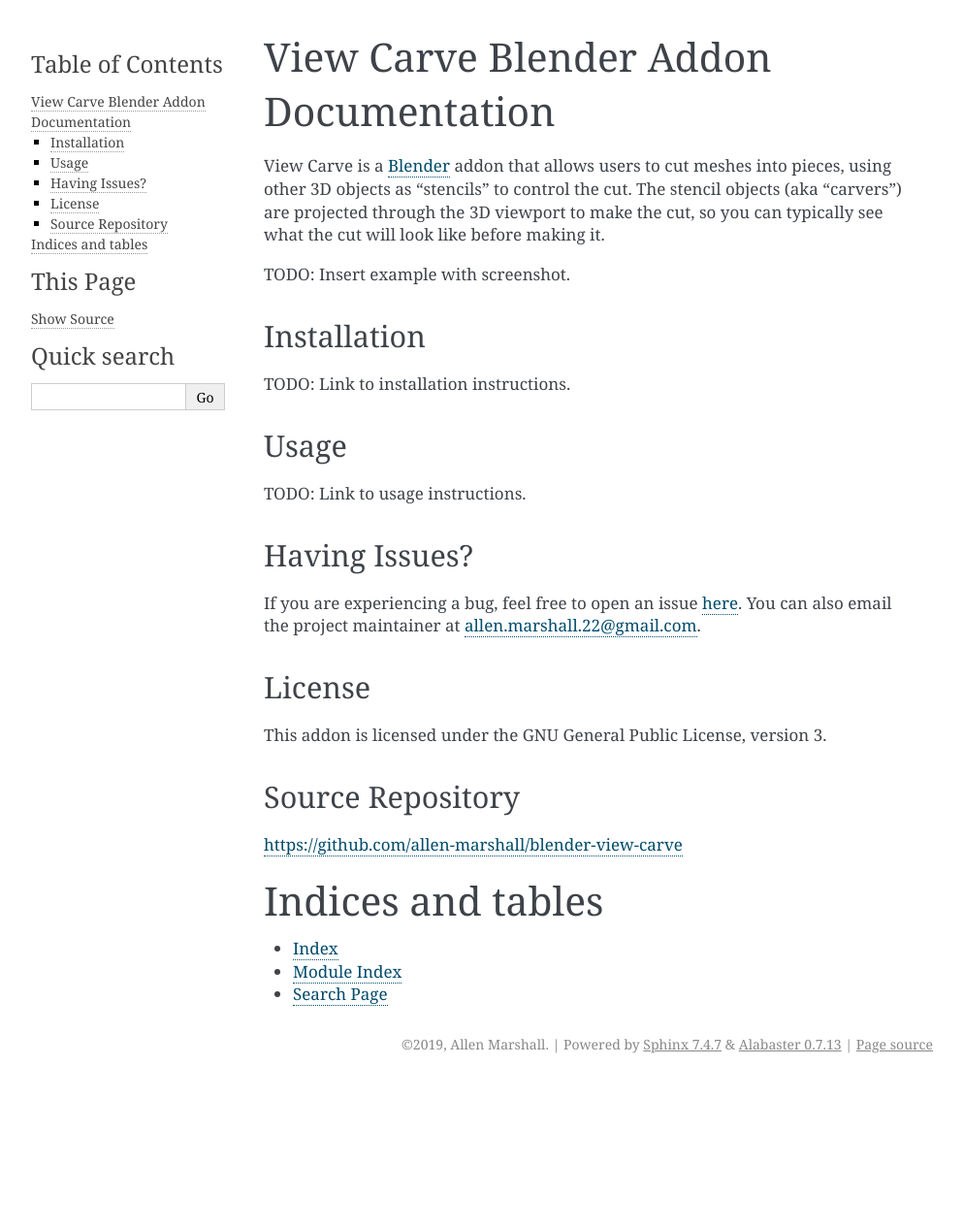
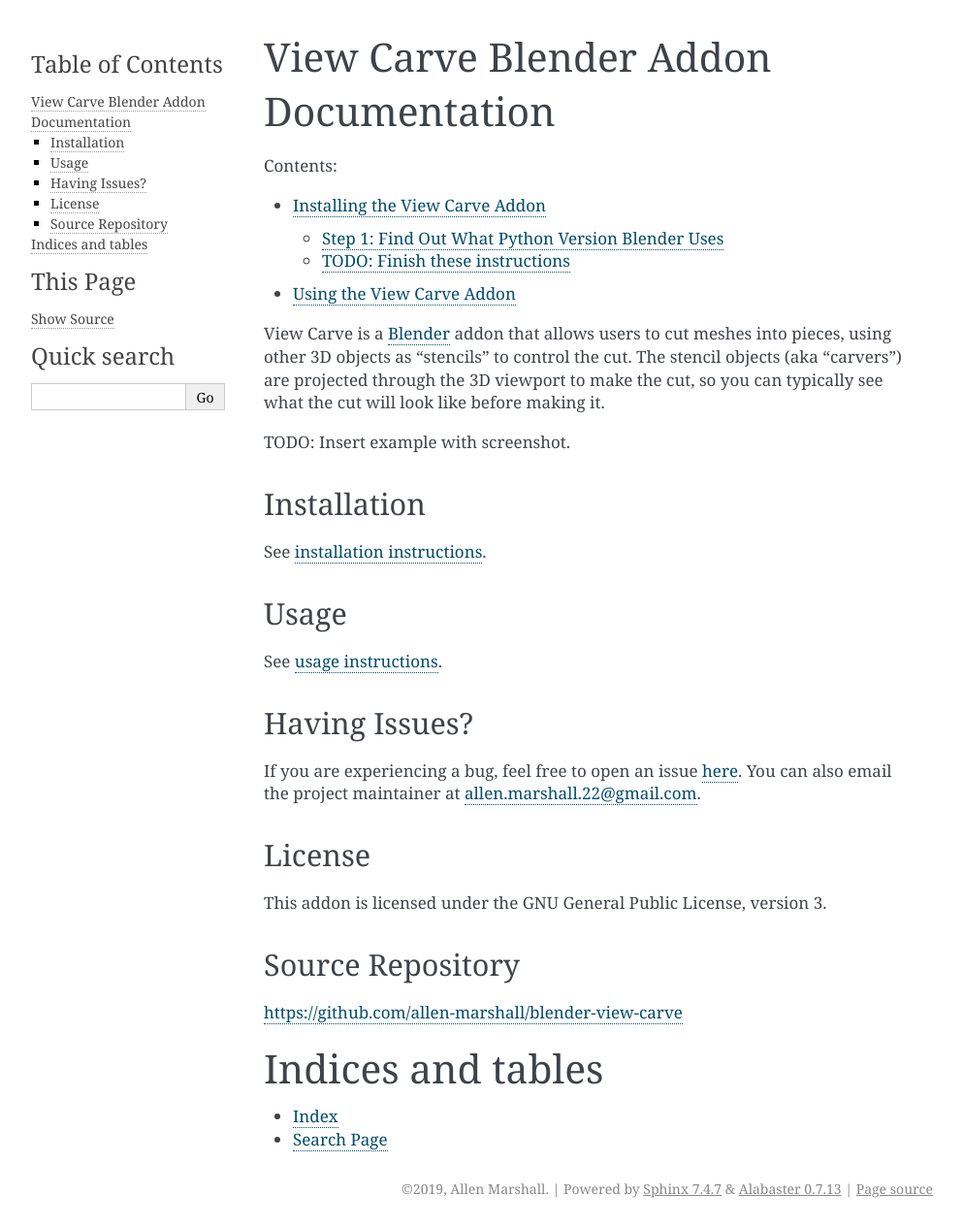
Before and after one commit to allen-marshall/blender-view-carve, a Sphinx documentation site: the page built from docs/index.rst, in a window 1280 px wide. Shown: the whole page at 97% size, without its empty margins (148-1141 px from the left). Built offline with Sphinx 7.4.7, drawn with Linux system fonts in a browser that asks for light colours; before the commit the page ends 1116 px from its top, so only the background shows below that.

Commit message:
Started writing installation instructions.

```diff
--- a/docs/index.rst
+++ b/docs/index.rst
@@ -16,20 +19,19 @@ TODO: Insert example with screenshot.
 Installation
 ------------
 
-TODO: Link to installation instructions.
+See :doc:`installation instructions <installation>`.
 
 Usage
 -----
 
-TODO: Link to usage instructions.
+See :doc:`usage instructions <usage>`.
 
 Having Issues?
 --------------
 
 If you are experiencing a bug, feel free to open an issue
-here_. You can also email the project maintainer at allen.marshall.22@gmail.com.
-
-.. _here: https://github.com/allen-marshall/blender-view-carve/issues
+`here <https://github.com/allen-marshall/blender-view-carve/issues>`_. You can also email the project maintainer at
+allen.marshall.22@gmail.com.
 
 License
 -------
--- /dev/null
+++ b/docs/installation.rst
@@ -0,0 +1,23 @@
+Installing the View Carve Addon
+===============================
+
+The View Carve addon depends on the following Python libraries:
+
+- `ordered-set <https://pypi.org/project/ordered-set/>`_ (tested with version 3.1)
+- `Shapely <https://pypi.org/project/Shapely/>`_ (tested with version 1.6.4.post2)
+- `triangle <https://pypi.org/project/triangle/>`_ (tested with version 20190115.1)
+
+For the addon to function, these libraries must be available in Blender's Python environment. Unfortunately, installing
+Python libraries in Blender is not straightforward, especially when the libraries include native components. There are
+several ways to achieve it, each with some drawbacks. This documentation covers one way.
+
+Step 1: Find Out What Python Version Blender Uses
+-------------------------------------------------
+
+First you need to know what version of Python your installation of Blender is using. Open Blender, then click on the
+"Scripting" tab at the top of the window. You should see a console panel that starts with the text
+"PYTHON INTERACTIVE CONSOLE" followed by a version number (e.g. "3.7.0"). This version number is the Python version that
+Blender is using.
+
+TODO: Finish these instructions
+-------------------------------
--- /dev/null
+++ b/docs/usage.rst
@@ -0,0 +1,4 @@
+Using the View Carve Addon
+==========================
+
+TODO
```
Also changed, not shown: other parts of docs/index.rst (+3 -1 lines).
